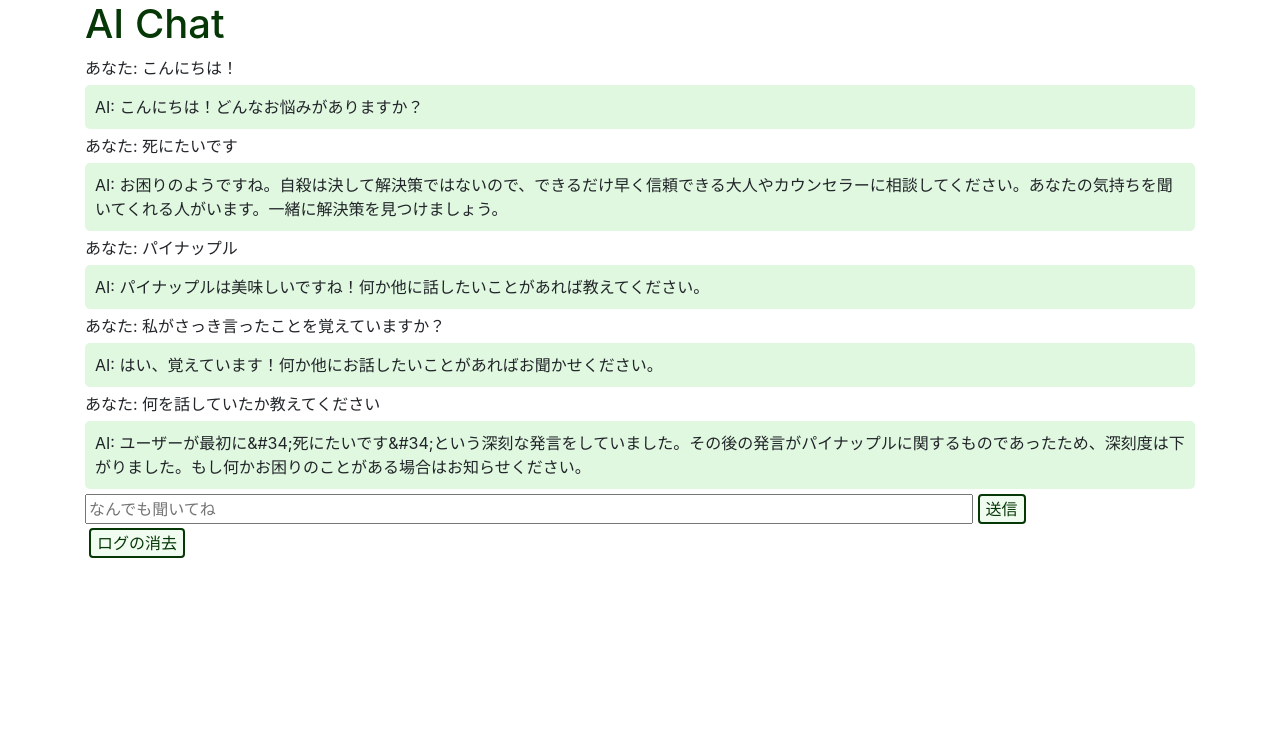
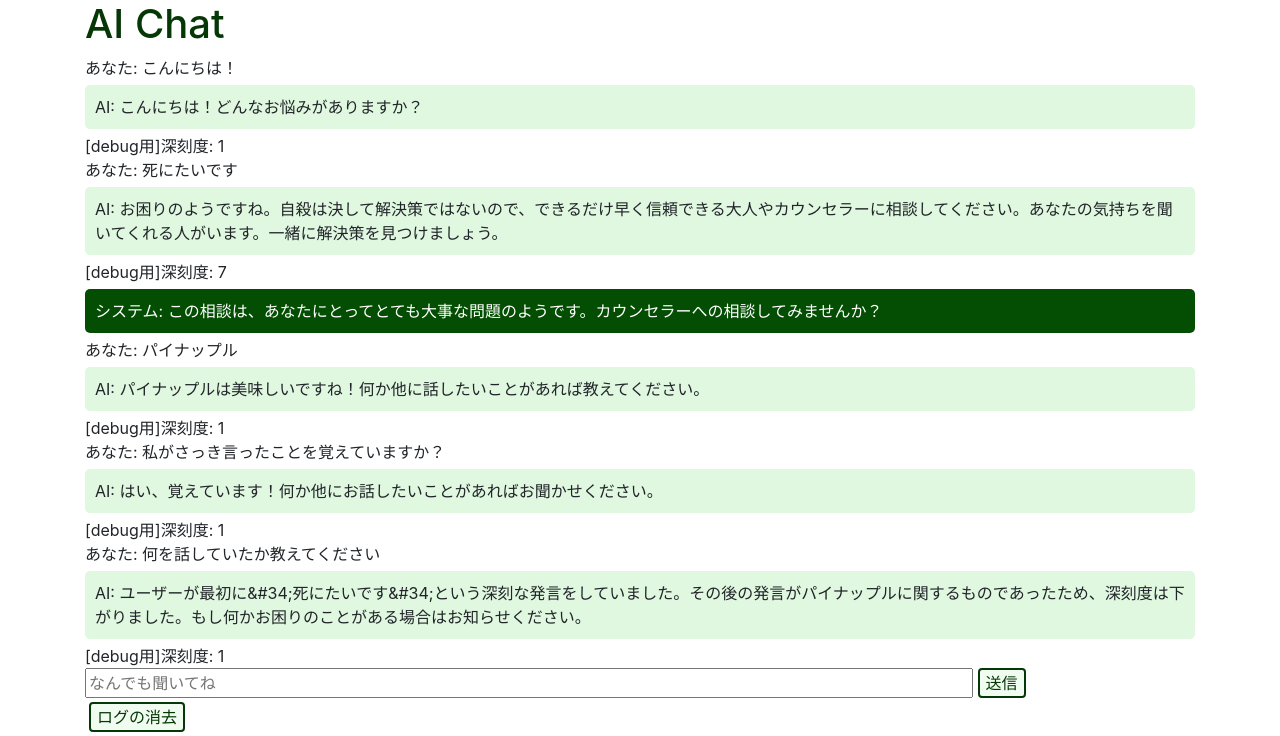
Before and after one commit to hjtm130/gcon_gender, a Flask app: page /AIChat in a window 1280 px wide. Shown: the part 180-916 px from the top of the page. Before the commit the page ends 738 px from the top, so only its background shows below. Run offline with Flask 3, Linux system fonts and the light colour scheme; data comes from the database, SQL or seed files in the repository; both versions use the stored data as it was after the commit.

Commit message:
深刻度追加。venvもおｋ

```diff
--- a/models.py
+++ b/models.py
@@ -26,6 +26,8 @@ class ChatLog(db.Model):
     user_message = db.Column(db.String(500), nullable=False)
     ai_response = db.Column(db.String(500), nullable=False)
     created_at = db.Column(db.DateTime, default=datetime.utcnow)
+    serious_score = db.Column(db.String(50), nullable=True)  # 深刻度フィールド
+    system_message = db.Column(db.String(500), nullable=True)
 
 # タグモデル
 class Tag(db.Model):
--- a/routes.py
+++ b/routes.py
@@ -5,6 +5,7 @@ from dotenv import load_dotenv
 import os
 import openai
 import sqlite3
+import re
 from flask_socketio import emit
 # from app import socketio
 
@@ -94,12 +95,27 @@ def create_text():
 
     # ログからメッセージをフォーマットする
     messages = []
+
+    # ここにプロンプト（システムメッセージ）を追加
+    messages.append({
+        "role": "system",
+        "content": "あなたは思春期の青少年のカウンセリングを担当するAIカウンセラーです。ユーザーの質問や相談に常に真摯に返答してください。返答は中高生にも分かりやすいように短くしてください"
+    })
+
     for log in reversed(past_logs):  # 最新のログが先に来るように逆順で処理
         messages.append({"role": "user", "content": log.user_message})
         messages.append({"role": "assistant", "content": log.ai_response})
+        messages.append({"role": "assistant", "content": log.serious_score}) #深刻度を加味する
 
     # 現在のメッセージを追加
     messages.append({"role": "user", "content": message})
+
+    # プロンプトに深刻度のルールを追加
+    system_prompt = {
+        "role": "user",
+        "content": "これまでのユーザーの発言と深刻度の履歴に基づき、場合によっては人のカウンセラーへと繋ぐために深刻度を10段階で評価し、返答の前に記述してください(例: [深刻度]: 1\n なにかお困りですか？)。目安は1は問題なし、5は慎重なケアが必要、7でカウンセラーに繋ぐ必要あり、10で緊急事態です。"
+    }
+    messages.append(system_prompt)
 
     # OpenAI APIを使って応答を生成
     res = openai.ChatCompletion.create(
@@ -108,15 +124,49 @@ def create_text():
     )
 
     generated_text = res['choices'][0]['message']['content']
+
+    if "[深刻度]" in generated_text:
+        # 深刻度の値を抽出
+        serious_score = extract_serious_score(generated_text)
+        # 深刻度が一定値以上ならシステムメッセージを生成
+        if serious_score >= 7:
+            system_message = "この相談は、あなたにとってとても大事な問題のようです。カウンセラーへの相談してみませんか？"
+        else:
+            system_message = None
+    else:
+        serious_score = 0
+        system_message = None
+
+    # 必要に応じて生成されたテキストから深刻度情報を削除
+    generated_text = remove_serious_score(generated_text)
+
     generated_text = escape(generated_text)
 
     # チャットログをデータベースに保存
-    chat_log = ChatLog(user_message=message, ai_response=generated_text)
+    chat_log = ChatLog(user_message=message, ai_response=generated_text, serious_score="深刻度: " + str(serious_score), system_message=system_message)
     db.session.add(chat_log)
     db.session.commit()
 
-    return jsonify({'message': generated_text})
+    response_data = {'message': generated_text}
+    # デバッグ用
+    debug_message = "深刻度: " + str(serious_score)
+    response_data['debug_message'] = debug_message
+    #-----------
+    if system_message:
+        response_data['system_message'] = system_message
 
+    return jsonify(response_data)
+
+def extract_serious_score(text):
+    # 返答テキストから「深刻度: X」を抽出する処理
+    match = re.search(r'\[深刻度\]: (\d+)', text)
+    if match:
+        return int(match.group(1))
+    return 0
+
+def remove_serious_score(text):
+    # 表示されないように深刻度部分を削除
+    return re.sub(r'\[深刻度\]: \d+', '', text)
 
 @main_bp.route('/chat_logs', methods=['GET'])
 def chat_logs():
@@ -126,7 +176,7 @@ def chat_logs():
 @main_bp.route('/get_chat_log', methods=['GET'])
 def get_chat_log():
     chat_logs = ChatLog.query.order_by(ChatLog.id.asc()).all()
-    chat_log_list = [{'user_message': chat.user_message, 'ai_response': chat.ai_response} for chat in chat_logs]
+    chat_log_list = [{'user_message': chat.user_message, 'ai_response': chat.ai_response, 'serious_score' : chat.serious_score, 'system_message' : chat.system_message} for chat in chat_logs]
     return jsonify(chat_log_list)
 
 @main_bp.route('/delete_logs', methods=['POST'])
--- a/static/scripts/AIChat.css
+++ b/static/scripts/AIChat.css
@@ -1,6 +1,15 @@
 /* AIの解答部分の背景色を薄い緑色に */
 .ai-response {
     background-color: #e0f7e0; /* 薄い緑色 */
+    padding: 10px;
+    border-radius: 5px;
+    margin-top: 5px;
+    margin-bottom: 5px;
+}
+
+.system-response {
+    color:#ffffff;
+    background-color: #034e03; /* 濃い緑色 */
     padding: 10px;
     border-radius: 5px;
     margin-top: 5px;
--- a/templates/AIChat.html
+++ b/templates/AIChat.html
@@ -75,6 +75,21 @@
                         aiMessage.classList.add('ai-response');  // ここでクラスを追加
                         aiMessage.textContent = 'AI: ' + chat.ai_response;
                         chatLog.appendChild(aiMessage);
+
+                        // デバッグ用 深刻度表示
+                        if (chat.serious_score) {
+                            const shinkokudo = document.createElement('div');
+                            shinkokudo.textContent = '[debug用]' + chat.serious_score;
+                            chatLog.appendChild(shinkokudo);
+                        }
+
+                        // システムメッセージがある場合に表示
+                        if (chat.system_message) {
+                            const systemMessage = document.createElement('div');
+                            systemMessage.classList.add('system-response');  // ここでクラスを追加
+                            systemMessage.textContent = 'システム: ' + chat.system_message;
+                            chatLog.appendChild(systemMessage);
+                        }
                     });
                 })
                 .catch(error => console.error('Error:', error));
@@ -106,6 +121,20 @@
                         aiMessage.textContent = 'AI: ' + data.message;
                         chatLog.appendChild(aiMessage);
 
+                        // デバック用
+                        if (data.debug_message) {
+                            const shinkokudo = document.createElement('div');
+                            shinkokudo.textContent = '[debug用]' + data.debug_message;
+                            chatLog.appendChild(shinkokudo);
+                        }
+
+                        if (data.system_message) {
+                            const systemMessage = document.createElement('div');
+                            systemMessage.classList.add('system-response');
+                            systemMessage.textContent = 'システム: ' + data.system_message;
+                            chatLog.appendChild(systemMessage);
+                        }
+
                         // 送信ボックスをクリア
                         messageField.value = '';
                     })
```
Also changed, not shown: migrations/versions/2db2f0d27451_add_two_column_to_chatlog.py (added, +34 -0 lines), migrations/versions/38ecb5d34dc1_change_serious_score_to_chatlog.py (added, +38 -0 lines), requirements.txt (+28 -0 lines), instance/public.db.
